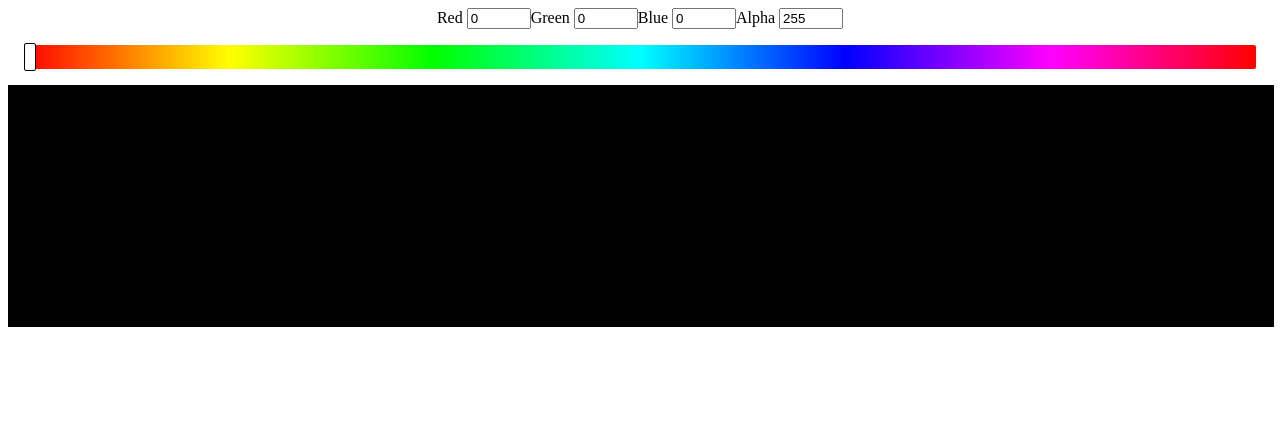
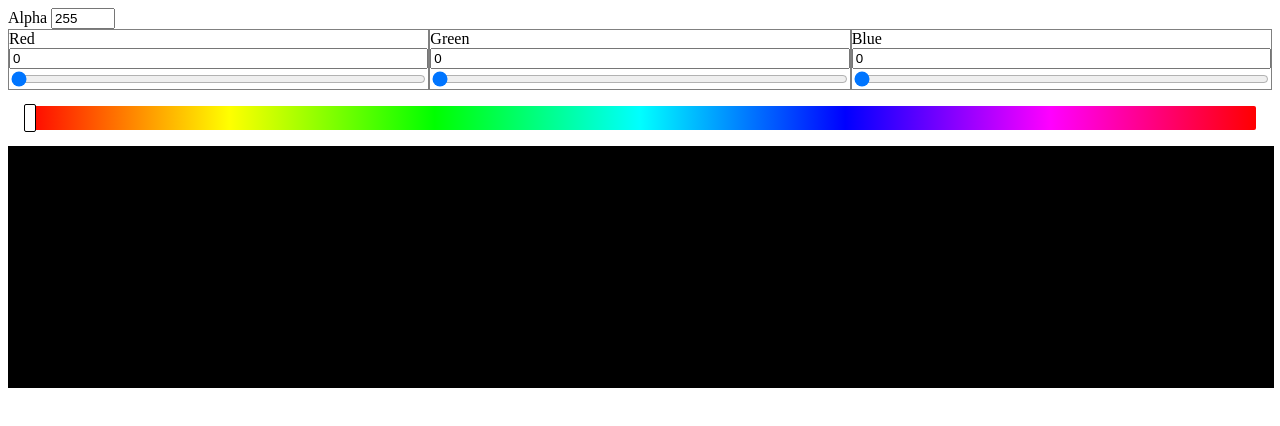
Before and after one commit to edpacca/chromypal, a Svelte app: page / in a window 1280 px wide. Shown: the top 426 px of the page. Built offline with nearby package versions, Linux system fonts and the light colour scheme.

Commit message:
add sliders for inputs

```diff
--- a/src/App.svelte
+++ b/src/App.svelte
@@ -17,8 +17,19 @@
 </script>
 
 <main>
+    <div>
+        <label for="alpha">Alpha</label>
+        <input
+            id="alpha"
+            type="number"
+            min="0"
+            max="255"
+            placeholder="0-255"
+            bind:value={activeAValue}
+        />
+    </div>
     <div class="inputs__container">
-        <div>
+        <div class="input__container">
             <label for="red">Red</label>
             <input
                 id="red"
@@ -28,8 +39,9 @@
                 placeholder="0-255"
                 bind:value={activeRValue}
             />
+            <input type="range" min="0" max="255" bind:value={activeRValue} />
         </div>
-        <div>
+        <div class="input__container">
             <label for="green">Green</label>
             <input
                 id="green"
@@ -39,8 +51,9 @@
                 placeholder="0-255"
                 bind:value={activeGValue}
             />
+            <input type="range" min="0" max="255" bind:value={activeGValue} />
         </div>
-        <div>
+        <div class="input__container">
             <label for="blue">Blue</label>
             <input
                 id="blue"
@@ -50,23 +63,17 @@
                 placeholder="0-255"
                 bind:value={activeBValue}
             />
-        </div>
-        <div>
-            <label for="alpha">Alpha</label>
-            <input
-                id="alpha"
-                type="number"
-                min="0"
-                max="255"
-                placeholder="0-255"
-                bind:value={activeAValue}
-            />
+            <input type="range" min="0" max="255" bind:value={activeBValue} />
         </div>
     </div>
 </main>
 
 <div class="bar__container">
-	<RgbPickerBar bind:value={activeRGBA}/>
+    <RgbPickerBar
+        bind:r={activeRGBA.R}
+        bind:g={activeRGBA.G}
+        bind:b={activeRGBA.B}
+    />
 </div>
 
 <div class="blocks__container">
@@ -75,11 +82,14 @@
 
 <style>
     .inputs__container {
-        display: flex;
-        justify-content: center;
-        align-items: center;
-        flex-direction: row;
+		display: grid;
+		grid-template-columns: 1fr 1fr 1fr;
     }
+	.input__container {
+		border: 1px solid grey;
+		display: flex;
+		flex-direction: column;
+	}
     .blocks__container {
         display: flex;
         flex-direction: row;
@@ -89,10 +99,10 @@
         height: 15rem;
         border: 1px solid black;
     }
-	.bar__container {
-		display: flex;
-		justify-content: center;
-		align-items: center;
-		padding: 1rem;
-	}
+    .bar__container {
+        display: flex;
+        justify-content: center;
+        align-items: center;
+        padding: 1rem;
+    }
 </style>
```
